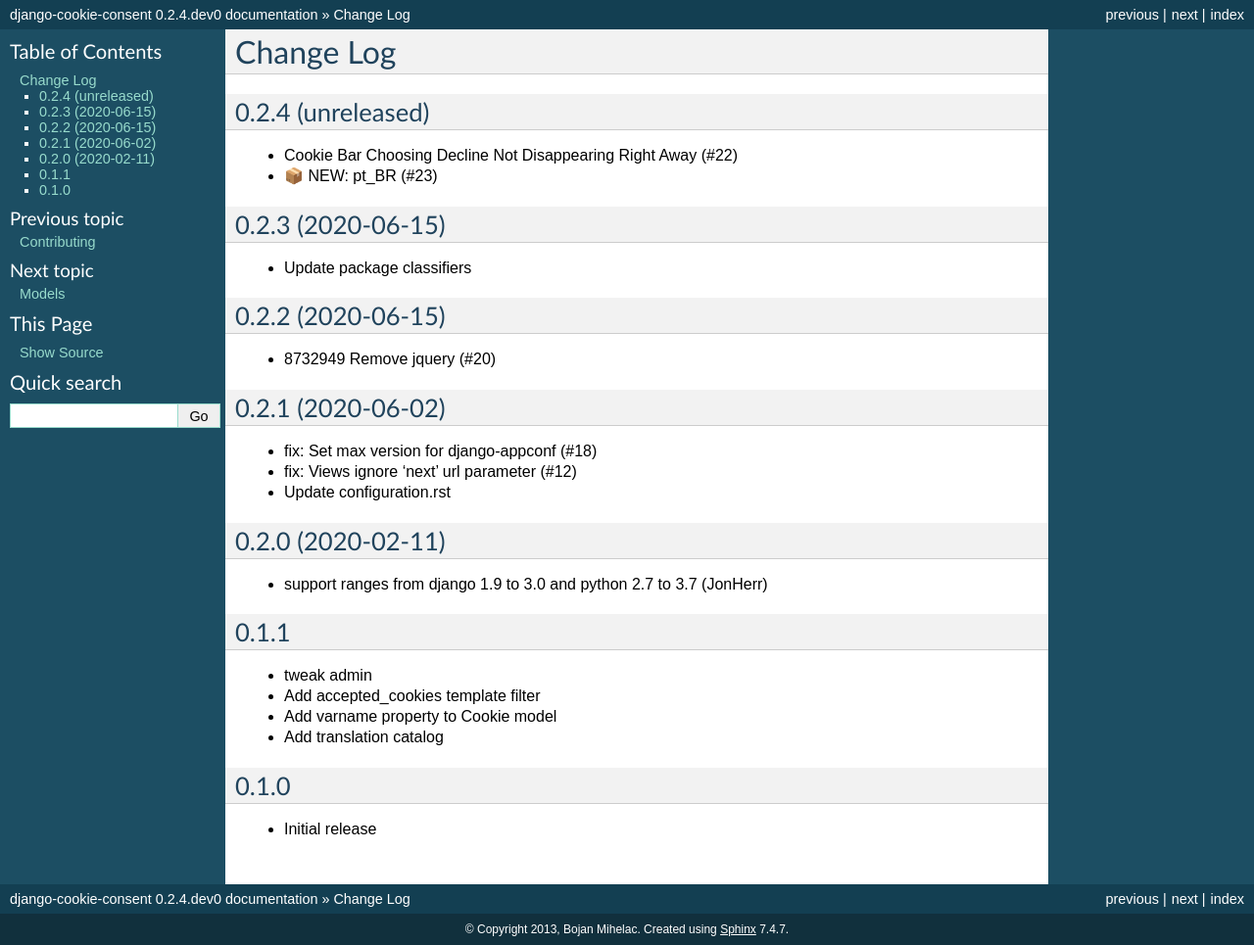
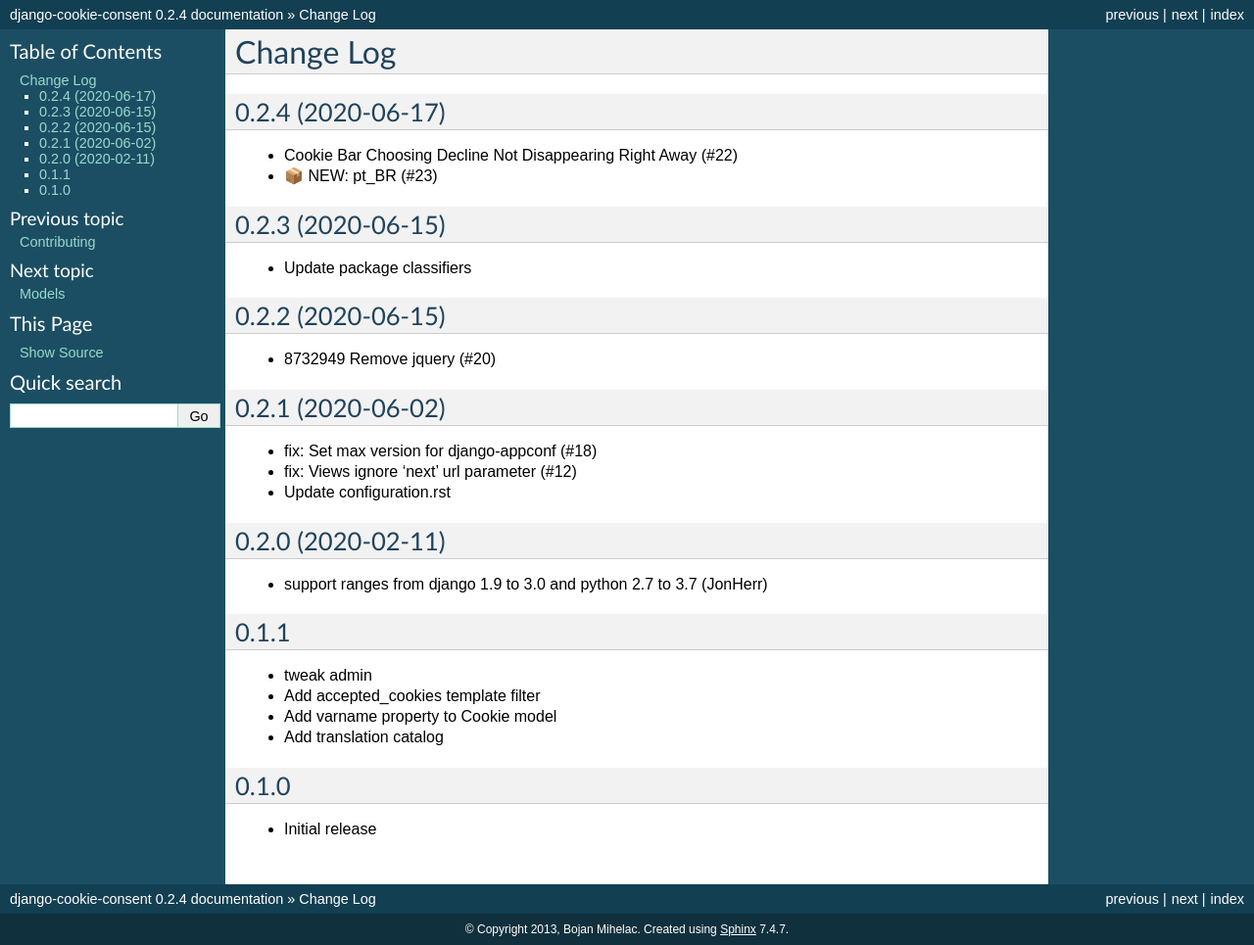
Before and after one commit to jazzband/django-cookie-consent, a Sphinx documentation site: the page built from docs/changelog.rst, in a window 1280 px wide. Shown: the whole page at 98% size. Built offline with Sphinx 7.4.7, drawn with Linux system fonts in a browser that asks for light colours; the version number is read from the project's files by our own code.

Commit message:
Preparing release 0.2.4

```diff
--- a/docs/changelog.rst
+++ b/docs/changelog.rst
@@ -2,7 +2,7 @@
 Change Log
 ===========
 
-0.2.4 (unreleased)
+0.2.4 (2020-06-17)
 ------------------
 
 * Cookie Bar Choosing Decline Not Disappearing Right Away (#22)
--- a/setup.py
+++ b/setup.py
@@ -2,7 +2,7 @@
 from setuptools import find_packages
 
 
-version = '0.2.4.dev0'
+version = '0.2.4'
 
 CLASSIFIERS = [
     'Framework :: Django',
```
